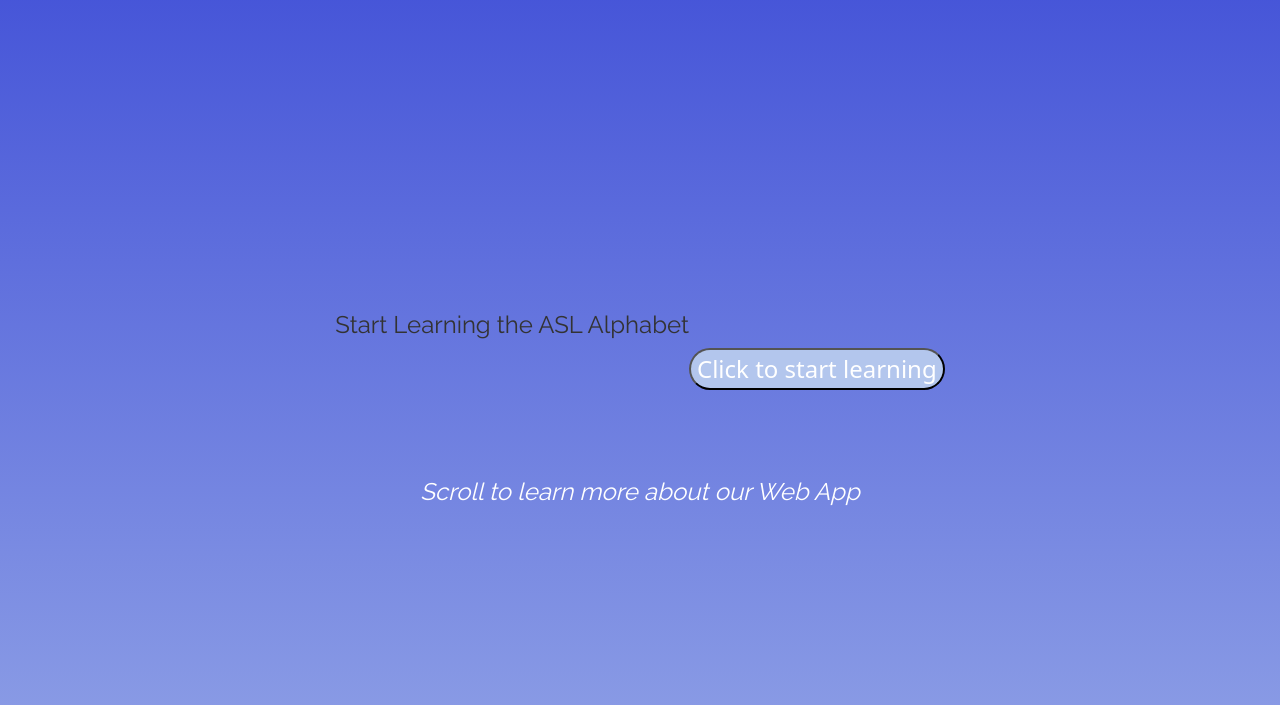
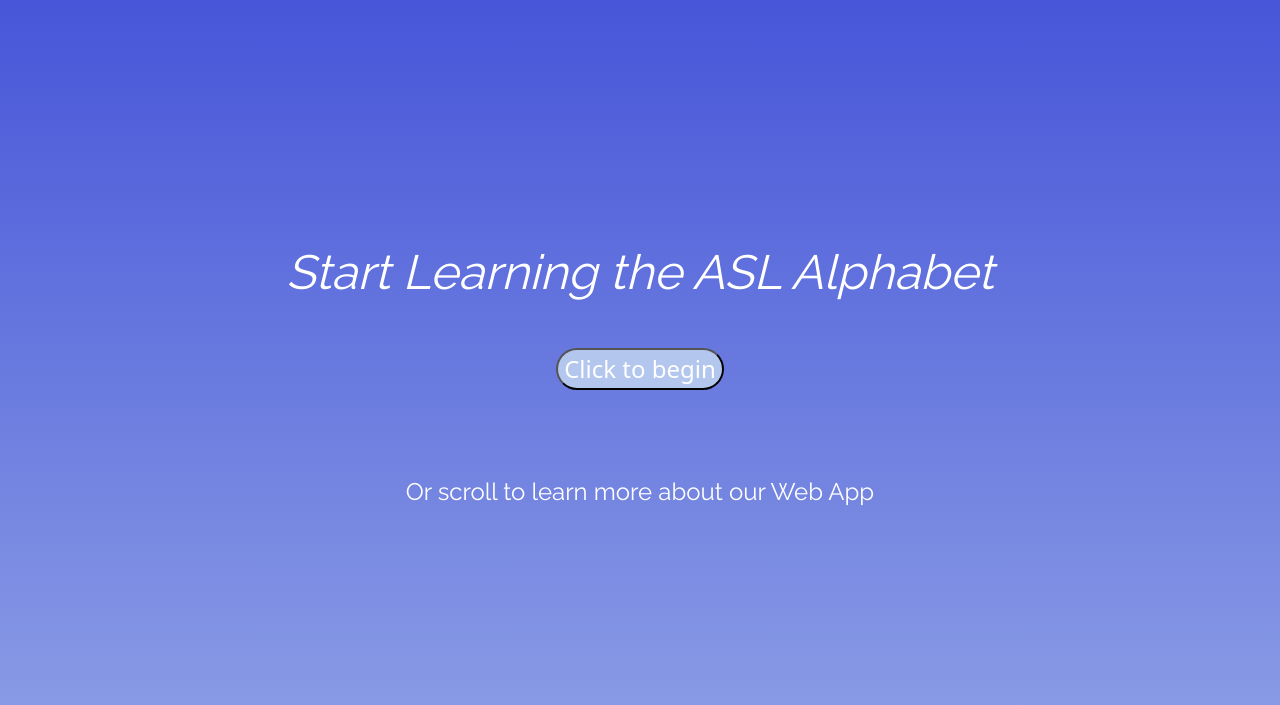
Before and after one commit to tgwolle/QuickASL, a Flask app: template templates/index.html in a window 1280 px wide. Shown: the part 66-771 px from the top of the page. Run offline with Flask 2, Linux system fonts and the light colour scheme; the template is opened without the code that fills it, so the values that code supplies are empty.

Commit message:
change
Co-authored-by: Oluwatofunmi Oyetan <oyetantofunmi@gmail.com>
Co-authored-by: Melanie Jimenez <mmjimenez@owu.edu>

```diff
--- a/templates/index.html
+++ b/templates/index.html
@@ -6,11 +6,9 @@
 {% block content %}
   <div class= "container" >
     <div class="display">
-
-      <h4 style="align">Start Learning the ASL Alphabet</h4>
-
-        <a href ="/main_page"> <button class="button button1" style="color: white;">  Click to start learning</button> </a>
-        <h2 style="font-style: italic;"> Scroll to learn more about our Web App </h2>
+         <h1 style="font-style: italic;">Start Learning the ASL Alphabet</h1>
+         <a href ="/main_page"> <button class="button button1" style="color: white;">  Click to begin</button> </a>
+         <h2> Or scroll to learn more about our Web App </h2>
     </div>
     <div class="sec">
       <h2>Learn more about QuickASL</h2>
```
